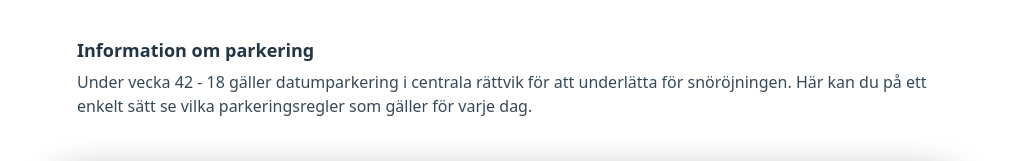
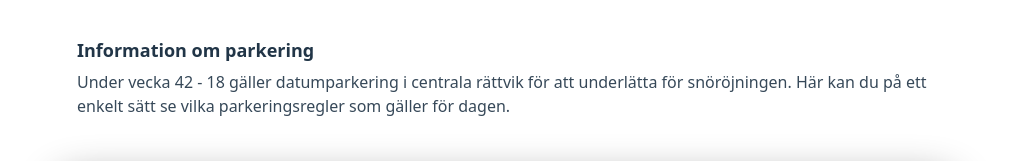
Before and after one commit to lukaaassv/parkering-app, a React (Vite) app: page / in a window 1280 px wide. Shown: the part 397-558 px from the top of the page, without its empty margins (134-1145 px from the left). Built offline with nearby package versions, Linux system fonts and the light colour scheme.

Commit message:
Changed text

```diff
--- a/src/components/InfoCard.jsx
+++ b/src/components/InfoCard.jsx
@@ -6,7 +6,7 @@ function InfoCard(){
             <h2>Information om parkering</h2>
         </div>
         <div className="info-body">
-            <p>Under vecka 42 - 18 gäller datumparkering i centrala rättvik för att underlätta för snöröjningen. Här kan du på ett enkelt sätt se vilka parkeringsregler som gäller för varje dag.</p>
+            <p>Under vecka 42 - 18 gäller datumparkering i centrala rättvik för att underlätta för snöröjningen. Här kan du på ett enkelt sätt se vilka parkeringsregler som gäller för dagen.</p>
         </div>
     </div>
     )
```
